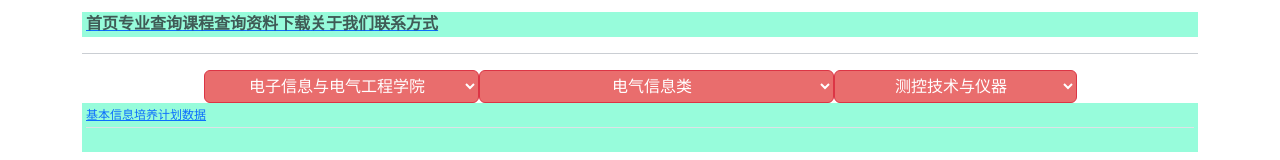
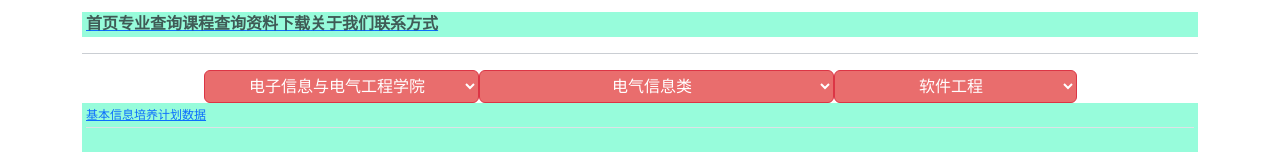
Before and after one commit to Highe-Stark/TIA, a Vue app: page /DoM in a window 1280 px wide. Shown: the part 210-370 px from the top of the page. Built offline with nearby package versions, Linux system fonts and the light colour scheme.

Commit message:
Find a little bug (solved).

```diff
--- a/src/components/Major.vue
+++ b/src/components/Major.vue
@@ -20,7 +20,7 @@
                                 </label>
                                     <div class="options-container" v-show="show">
                                         <div class="search-container">
-                                            <input placeholder="输入课程名称或编码查询" class="search-input" v-model="search" v-on:keyup="singleSearch()" v-on:click.stop />
+                                            <input placeholder="输入专业名称查询" class="search-input" v-model="search" v-on:keyup="singleSearch()" v-on:click.stop />
                                         </div>
                                         <ul class="option-ul-list bb">
                                             <li v-show= "displayOptions.length ==0 ">没有查询到数据</li>
--- a/src/components/colleges.js
+++ b/src/components/colleges.js
@@ -1,12 +1,12 @@
 module.exports = [
   {"code":"010000", "yuan": "01", "lei": "00", "zhuanye": "00", "name": "电子信息与电气工程学院","level": 1},
   {"code":"010100", "yuan": "01", "lei": "01", "zhuanye": "00", "name": "电气信息类","level": 2},
-  {"code":"010101", "yuan": "01", "lei": "01", "zhuanye": "01", "name": "测控技术与仪器","level": 3},
+  {"code":"010101", "yuan": "01", "lei": "01", "zhuanye": "01", "name": "软件工程","level": 3},
   {"code":"010102", "yuan": "01", "lei": "01", "zhuanye": "02", "name": "电气工程及其自动化","level": 3},
   {"code":"010103", "yuan": "01", "lei": "01", "zhuanye": "03", "name": "自动化","level": 3},
   {"code":"010104", "yuan": "01", "lei": "01", "zhuanye": "04", "name": "信息安全","level": 3},
   {"code":"010105", "yuan": "01", "lei": "01", "zhuanye": "05", "name": "计算机技术与科学","level": 3},
-  {"code":"010106", "yuan": "01", "lei": "01", "zhuanye": "06", "name": "软件工程","level": 3},
+  {"code":"010106", "yuan": "01", "lei": "01", "zhuanye": "06", "name": "测控技术与仪器","level": 3},
   {"code":"010107", "yuan": "01", "lei": "01", "zhuanye": "07", "name": "电子科学与技术","level": 3},
   {"code":"010108", "yuan": "01", "lei": "01", "zhuanye": "08", "name": "信息工程","level": 3},
   {"code":"010109", "yuan": "01", "lei": "01", "zhuanye": "09", "name": "微电子科学与工程","level": 3},
```
